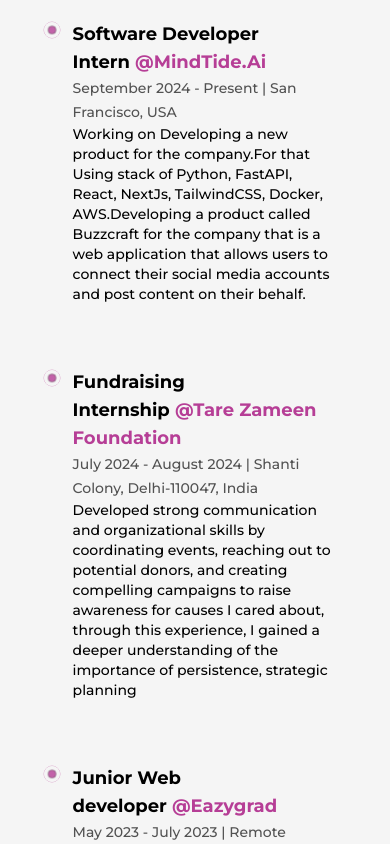
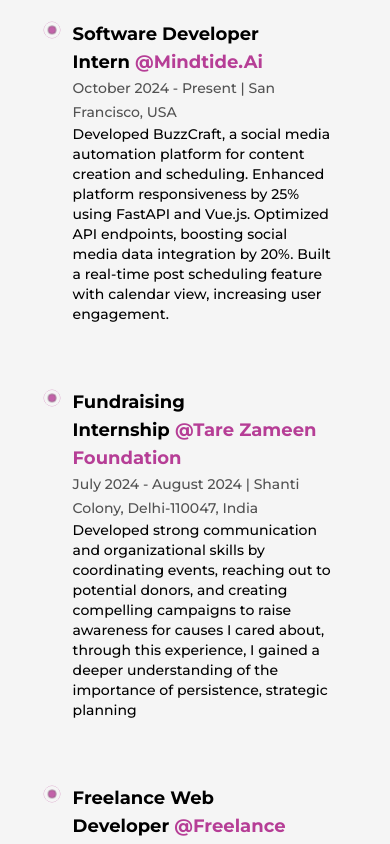
Before and after one commit to Vaasu02/Portfolio2025, a Next.js app: page /about in a window 390 px wide. Shown: the part 2280-3124 px from the top of the page. Built offline with nearby package versions, Linux system fonts and the light colour scheme.

Commit message:
fix-bugss

```diff
--- a/src/components/Experience.js
+++ b/src/components/Experience.js
@@ -55,32 +55,38 @@ const Experience = () => {
         />
 
         <ul className="w-full flex flex-col items-start justify-between ml-4 xs:ml-2">
-          <Details
+        <Details
             position="Software Developer Intern"
-            company="MindTide.Ai"
-            companyLink="https://www.mindtide.ai"
-            time=" September 2024 - Present"
+            company="Mindtide.ai"
+            companyLink="https://test.buzzcraft.io/"
+            time="October 2024 - Present"
             address="San Francisco, USA"
-            work="Working on Developing a new product for the company.For that Using stack of Python, FastAPI, React, NextJs, TailwindCSS, Docker, AWS.Developing a product called Buzzcraft for the company that is a web application that allows users to connect their social media accounts and post content on their behalf. "
+            work="Developed BuzzCraft, a social media automation platform for content creation and scheduling. Enhanced platform responsiveness by 25% using FastAPI and Vue.js. Optimized API endpoints, boosting social media data integration by 20%. Built a real-time post scheduling feature with calendar view, increasing user engagement."
           />
           <Details
             position="Fundraising Internship"
             company="Tare Zameen Foundation"
             companyLink="https://drive.google.com/file/d/1NMgkP6GVVV3980W-eciZ89OfV6viuxrX/view?usp=sharing"
-            time=" July 2024 - August 2024"
+            time="July 2024 - August 2024"
             address="Shanti Colony, Delhi-110047, India"
             work="Developed strong communication and organizational skills by coordinating events, reaching out to potential donors, and creating compelling campaigns to raise awareness for causes I cared about, through this experience, I gained a deeper understanding of the importance of persistence, strategic planning"
+          />
+          <Details
+            position="Freelance Web Developer"
+            company="Freelance"
+            companyLink="#"
+            time="July 2023 - August 2024"
+            address="Remote"
+            work="Developed responsive e-commerce websites using React.js, Tailwind CSS, and Redux Toolkit. Integrated payment gateways like Stripe and implemented SEO best practices, increasing sales and traffic by 30% and 40%, respectively. Designed custom admin dashboards to enhance data management efficiency for clients."
           />
           <Details
             position="Junior Web developer"
             company="Eazygrad"
             companyLink="https://www.eazygrad.com"
-            time=" May 2023 - July 2023"
+            time="Jan 2023 - June 2023"
             address="Remote"
-            work="Worked on a team responsible for developing new features for building student Portal, including improving the accuracy and relevance of search results and
-                    developing new tools for data analysis and visualization."
+            work="Worked on a team responsible for developing new features for building student Portal, including improving the accuracy and relevance of search results and developing new tools for data analysis and visualization."
           />
-
         </ul>
       </div>
     </div>
--- a/src/components/NavBar.js
+++ b/src/components/NavBar.js
@@ -93,15 +93,6 @@ const NavBar = () => {
 
       <nav className="flex items-center justify-center flex-wrap">
         <motion.a
-          href="https://x.com/Vaaasu99"
-          target={"_blank"}
-          whileHover={{ y: -2 }}
-          whileTap={{ scale: 0.9 }}
-          className="w-6 mr-3"
-        >
-          <TwitterIcon />
-        </motion.a>
-        <motion.a
           href="https://github.com/Vaasu02"
           target={"_blank"}
           className="w-6 mx-3 "
@@ -171,15 +162,6 @@ const NavBar = () => {
 
       <nav className="flex items-center justify-center flex-wrap mt-3">
         <motion.a
-          href="https://x.com/Vaaasu99"
-          target={"_blank"}
-          whileHover={{ y: -2 }}
-          whileTap={{ scale: 0.9 }}
-          className="w-6 mr-3 sm:mx-2"
-        >
-          <TwitterIcon />
-        </motion.a>
-        <motion.a
           href="https://github.com/Vaasu02"
           target={"_blank"}
           className="w-6 mx-3 bg-light rounded-full dark:bg-dark sm:mx-2"
```
